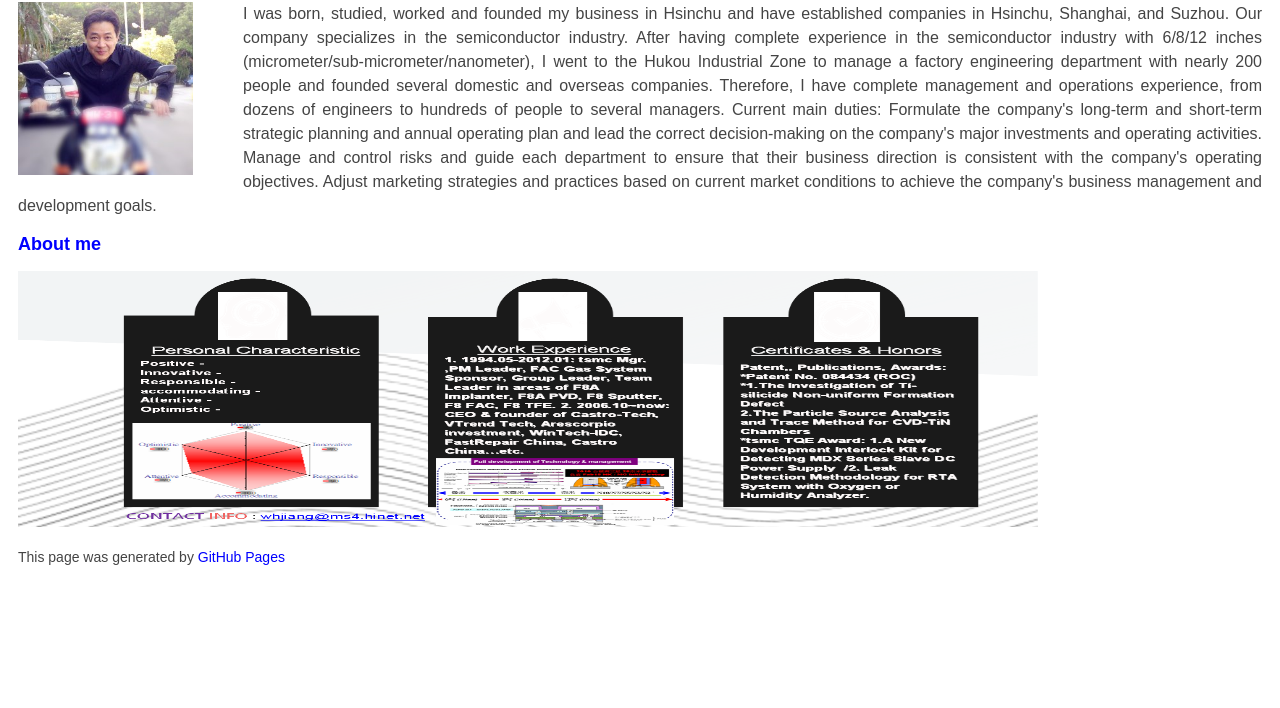
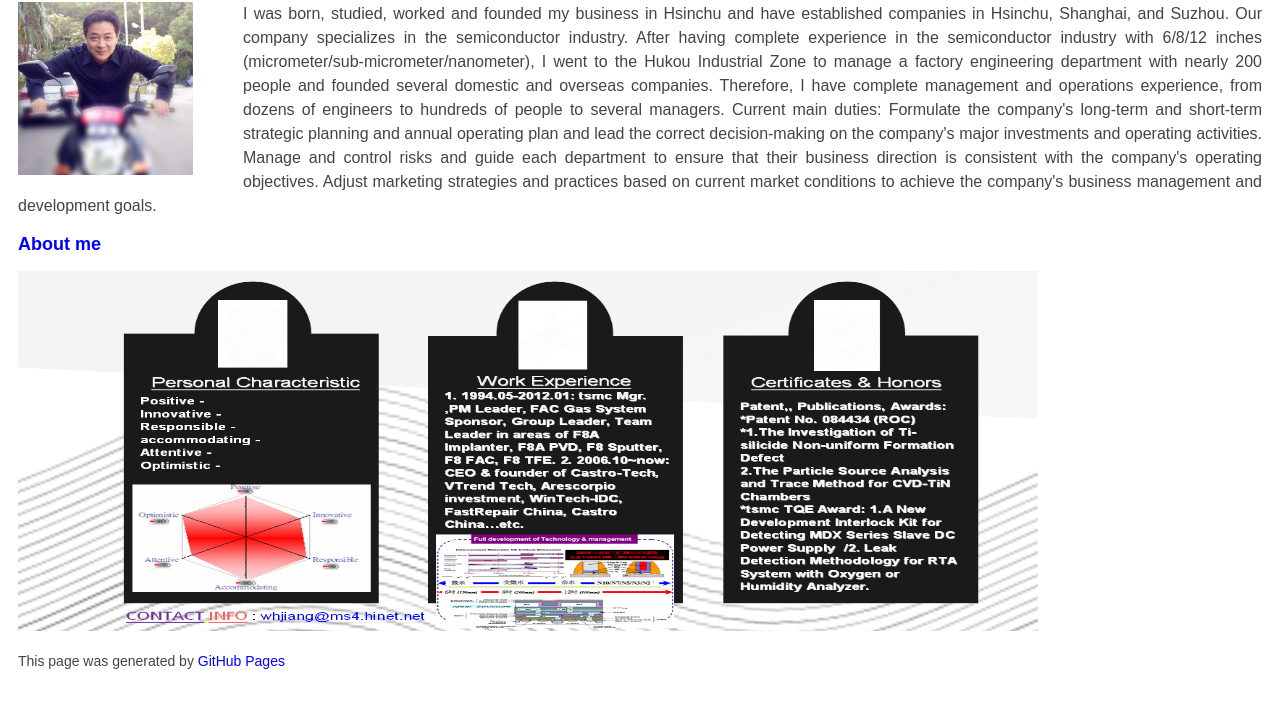
Before and after one commit to Jiang-Wen-Hwang/Jiang-Wen-Hwang.github.io, a plain HTML site: page index.html in a window 1280 px wide. Shown: the part 58-766 px from the top of the page. Drawn offline with Linux system fonts and the light colour scheme.

Commit message:
Update index.html

```diff
--- a/index.html
+++ b/index.html
@@ -64,7 +64,7 @@
    About me
   </h1>
   </p>
-  <img src="image/contents.png" alt="圖片描述" width="1024" height="256" />
+  <img src="image/contents.png" alt="圖片描述" width="1024" height="360" />
 
   <p>
 
```
